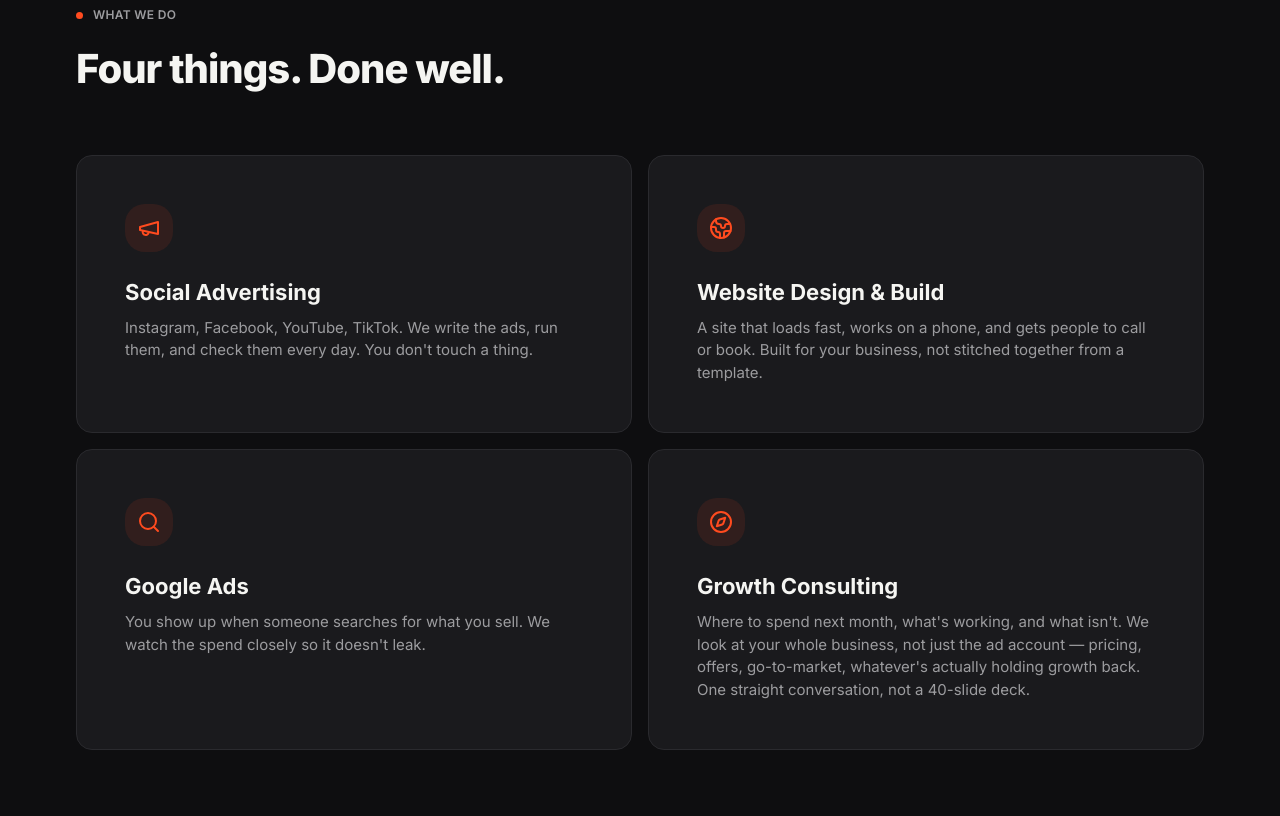
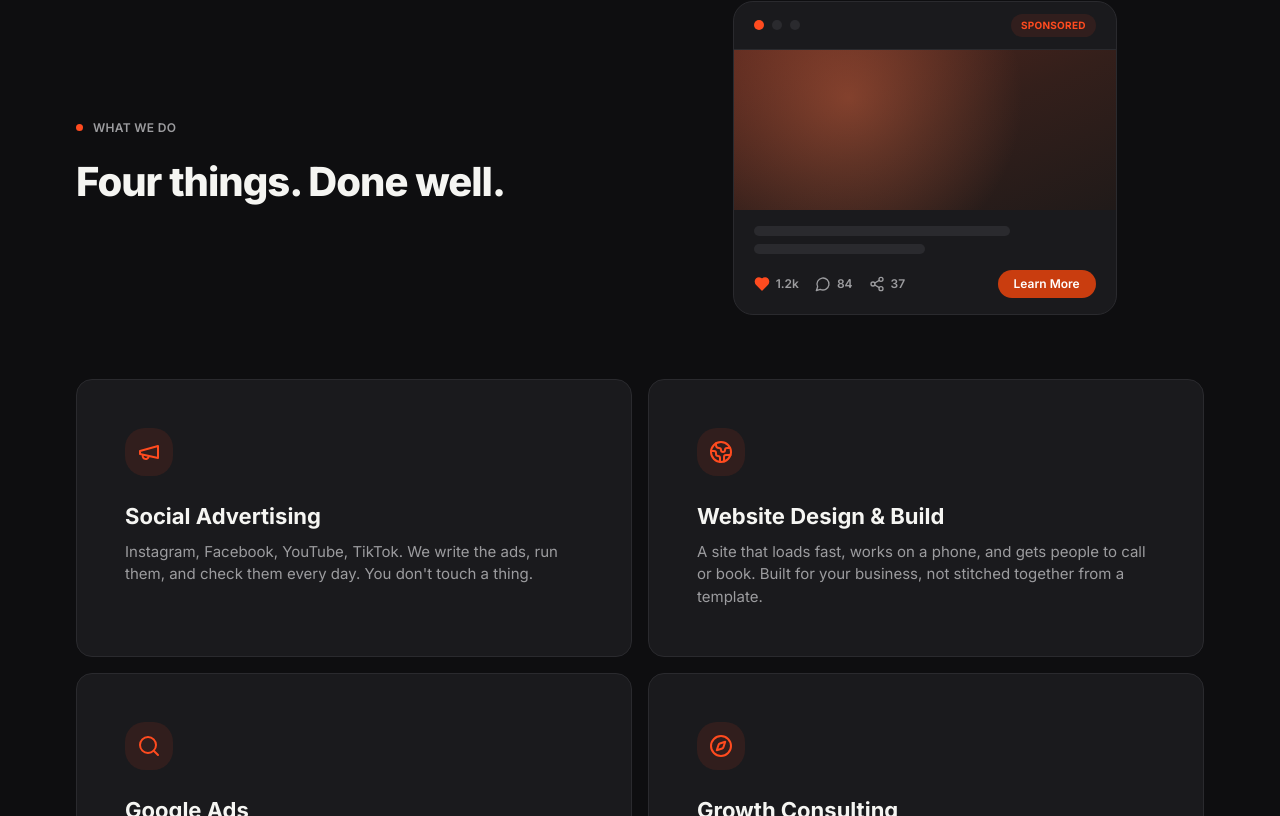
Before and after one commit to smohen985-ux/mm-digital-site, a Next.js app: page /mm-digital-site/ in a window 1280 px wide. Shown: the part 3104-3920 px from the top of the page. Built offline with nearby package versions, Linux system fonts and the light colour scheme.

Commit message:
Update Services.tsx

```diff
--- a/src/components/Services.tsx
+++ b/src/components/Services.tsx
@@ -1,5 +1,6 @@
 import { Megaphone, Globe2, Search, Compass } from "lucide-react";
 import { Reveal } from "./Reveal";
+import { AdMockupIllustration } from "./ui/illustrations";
 
 const SERVICES = [
   {
@@ -27,8 +28,8 @@ icon: Compass,
 export default function Services() {
   return (
     <section id="services" className="py-24">
-    <div className="container">
-    <div className="mb-16 max-w-[640px]">
+      <div className="container grid grid-cols-1 items-center gap-10 md:grid-cols-[0.95fr_1.05fr] md:gap-16">
+        <div className="max-w-[640px]">
           <Reveal index={0} as="p" className="mb-6 inline-flex items-center gap-2.5 text-xs font-semibold uppercase tracking-wide text-muted before:content-[''] before:h-[7px] before:w-[7px] before:shrink-0 before:rounded-full before:bg-accent">
             What we do
           </Reveal>
@@ -37,7 +38,13 @@ export default function Services() {
           </Reveal>
         </div>
 
-    <div className="grid grid-cols-1 gap-4 md:grid-cols-2">
+        <Reveal index={1} className="order-first md:order-last">
+          <AdMockupIllustration />
+        </Reveal>
+      </div>
+
+      <div className="container">
+        <div className="mt-16 grid grid-cols-1 gap-4 md:grid-cols-2">
           {SERVICES.map((s, i) => {
             const Icon = s.icon;
             return (
```
Lines whose indentation alone changed are shown as unchanged.
